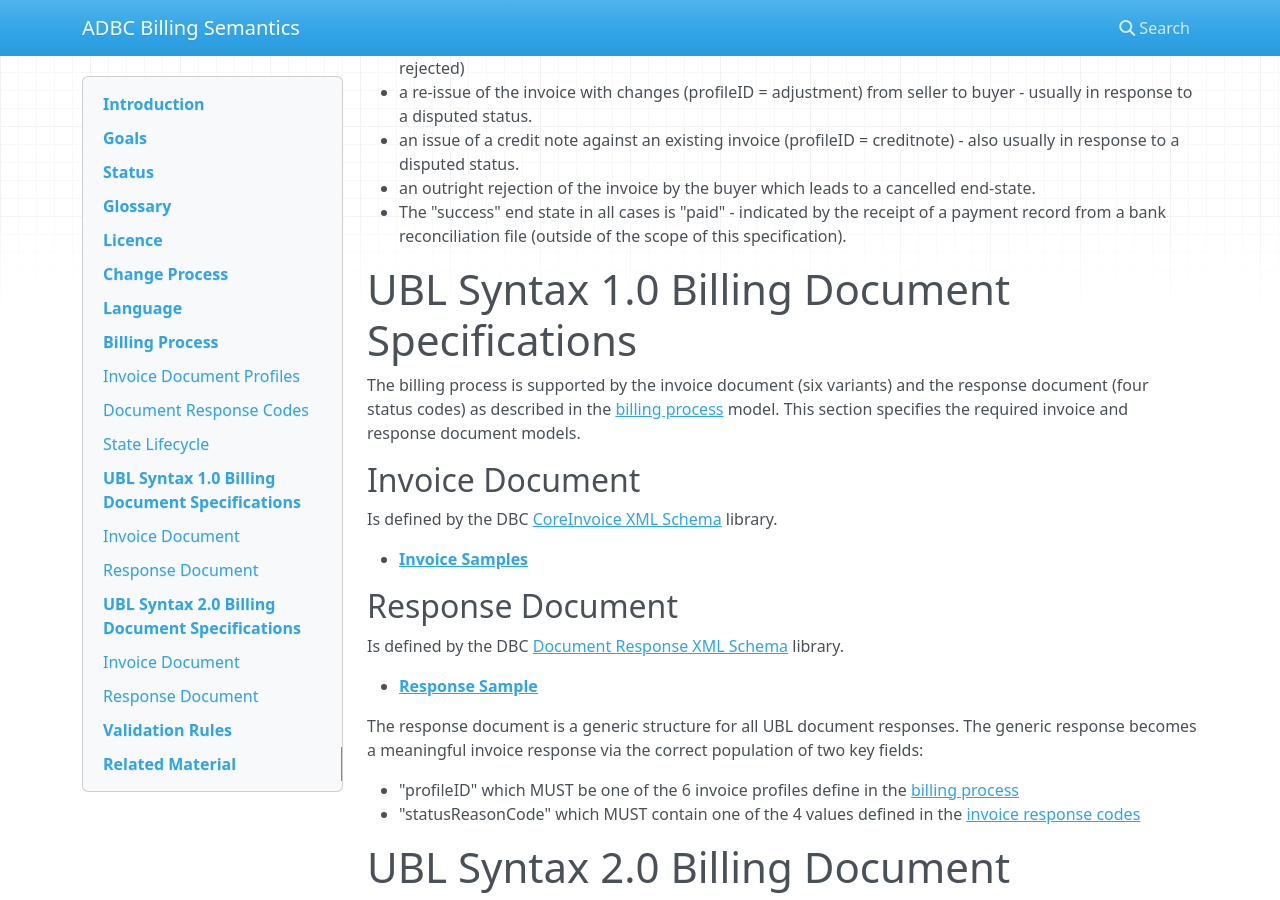
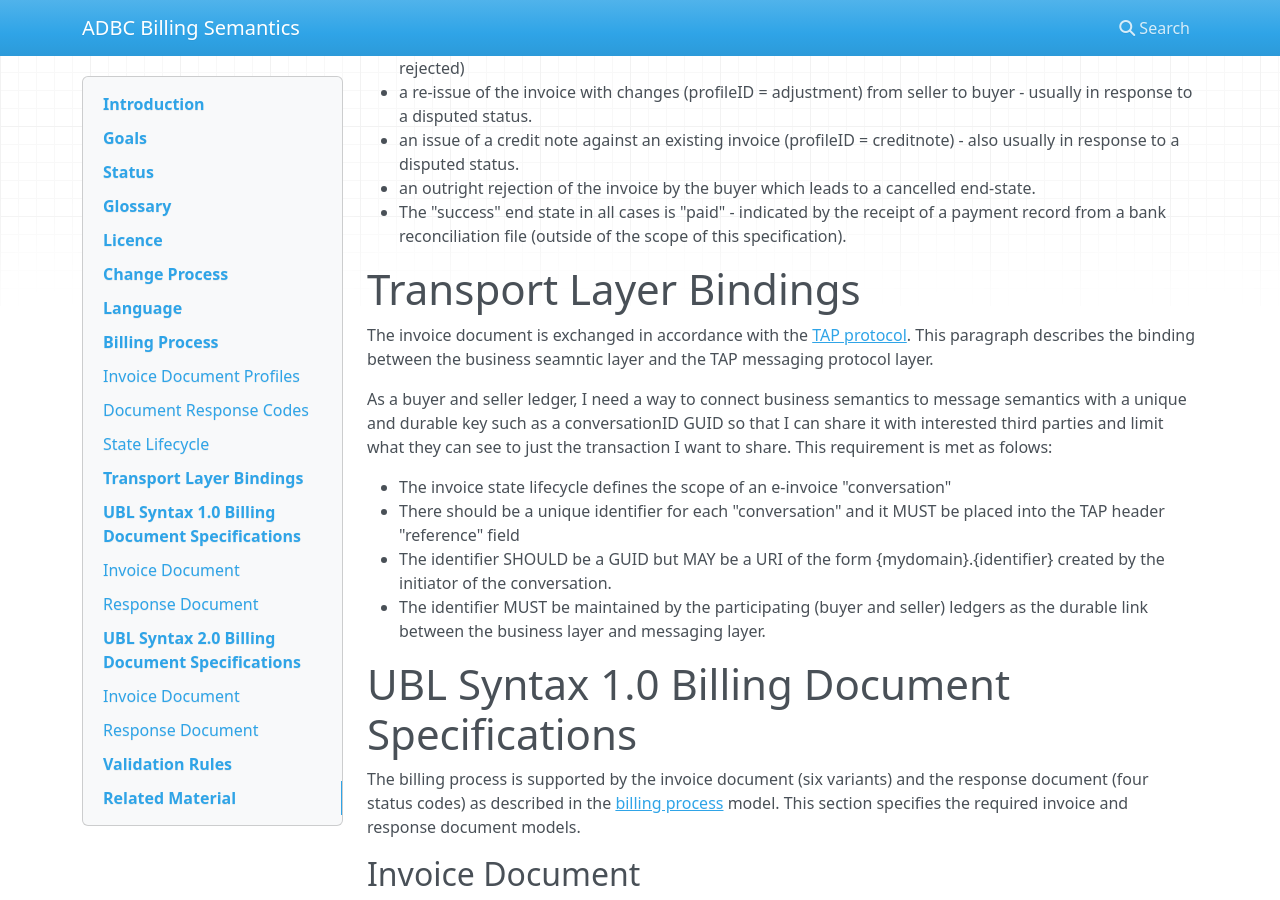
Before and after one commit to svanteschubert/ausdigital-bill, an MkDocs documentation site: the page built from docs/1.0/index.md, in a window 1280 px wide and 900 px high, scrolled down 3154 px. Built offline with MkDocs 1.6.1, drawn with Linux system fonts in a browser that asks for light colours; nearby versions of some CDN libraries.

Commit message:
Add TAP protocol binding

```diff
--- a/docs/1.0/index.md
+++ b/docs/1.0/index.md
@@ -107,6 +107,17 @@ The diagram shows the allowed set of states for an invoice as understood by both
   - an issue of a credit note against an existing invoice (profileID = creditnote) - also usually in response to a disputed status.
   - an outright rejection of the invoice by the buyer which leads to a cancelled end-state.
  * The "success" end state in all cases is "paid" - indicated by the receipt of a payment record from a bank reconciliation file (outside of the scope of this specification).
+
+# Transport Layer Bindings
+
+The invoice document is exchanged in accordance with the [TAP protocol](http://ausdigital.org/specs/ausdigital-tap/2.0/0). This paragraph describes the binding between the business seamntic layer and the TAP messaging protocol layer.
+
+As a buyer and seller ledger, I need a way to connect business semantics to message semantics with a unique and durable key such as a conversationID GUID so that I can share it with interested third parties and limit what they can see to just the transaction I want to share.  This requirement is met as folows:
+
+* The invoice state lifecycle defines the scope of an e-invoice "conversation"
+* There should be a unique identifier for each "conversation" and it MUST be placed into the TAP header "reference" field
+* The identifier SHOULD be a GUID but MAY be a URI of the form {mydomain}.{identifier} created by the initiator of the conversation.
+* The identifier MUST be maintained by the participating (buyer and seller) ledgers as the durable link between the business layer and messaging layer.
 
 # UBL Syntax 1.0 Billing Document Specifications
 
```
